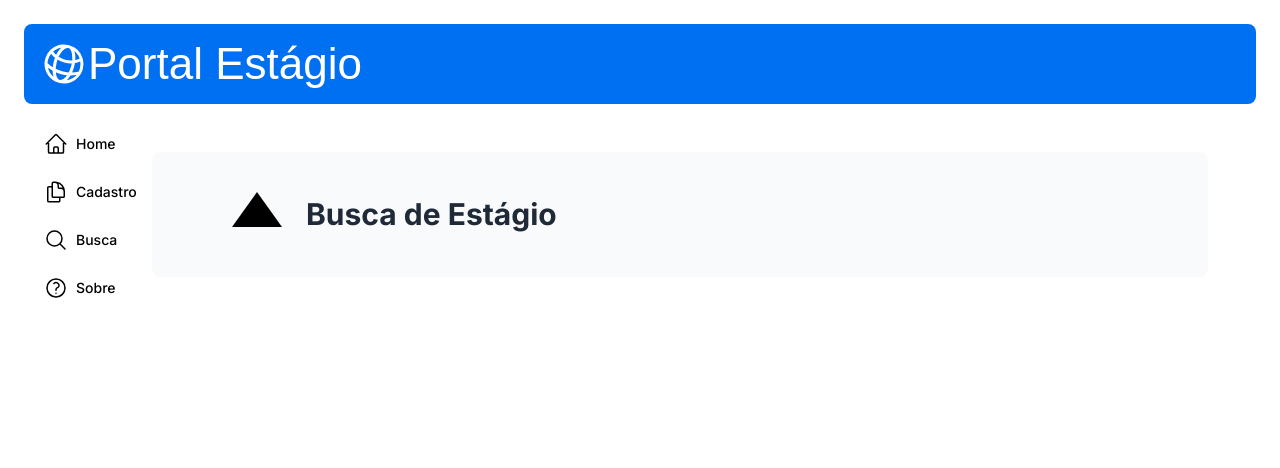
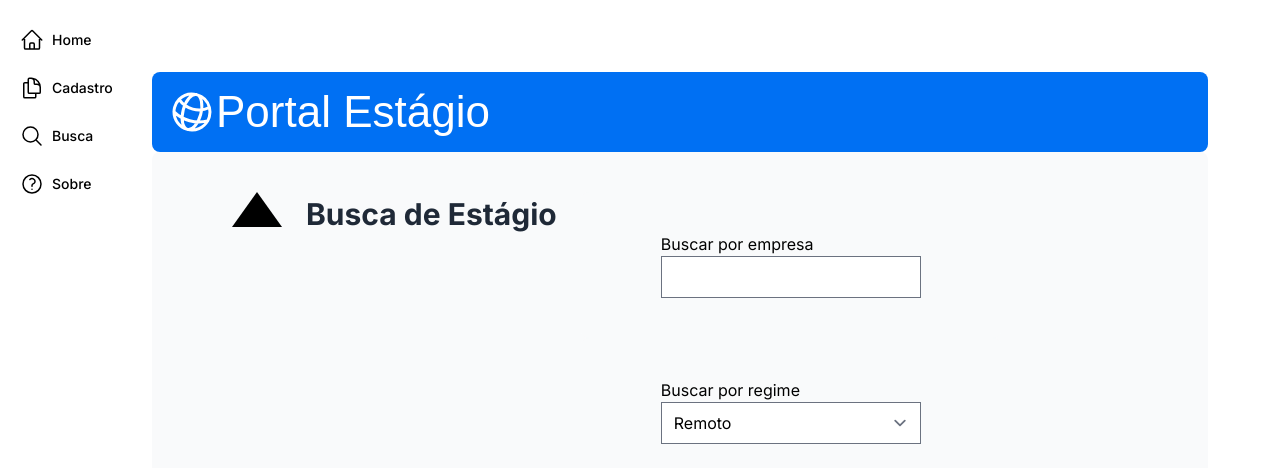
Before and after one commit to OsProgramadores/portalestagio, a Next.js app: page /busca in a window 1280 px wide. Shown: the top 468 px of the page. Built offline with nearby package versions, Linux system fonts and the light colour scheme; a web font is replaced by a local one.

Commit message:
Formulario Busca de Vagas (#49)
* Removendo menu da landing page

* criando formulario

* adicionando campo busca por regime

* adicionando novamente a tag <BuscaLayout> na page de cadastro

```diff
--- /dev/null
+++ b/app/busca/SearchForm.tsx
@@ -0,0 +1,23 @@
+
+export default function SearchForm() {
+    return (
+        <form>
+            <div className="flex flex-col gap-6 rounded-lg bg-gray-50 px-6 py-10 md:px-20">
+                <div className="flex flex-col">
+                    <label>Buscar por empresa</label>
+                    <input type="text" name="empresa" required />
+                </div>
+            </div>
+            <div className="flex flex-col gap-6 rounded-lg bg-gray-50 px-6 py-10 md:px-20">
+                <div className="flex flex-col">
+                    <label>Buscar por regime</label>
+                    <select name="ufs">
+                        <option value="remoto">Remoto</option>
+                        <option value="hibrido">Hibrido</option>
+                        <option value="presencial">Presencial</option>
+                    </select>
+                </div>
+            </div>
+        </form>
+    )
+}
--- /dev/null
+++ b/app/busca/layout.tsx
@@ -0,0 +1,15 @@
+import TopNav from '@/app/ui/cadastro/topnav';
+
+export default function BuscaLayout({
+    children,}: {
+        children: React.ReactNode
+    }) {
+        return (
+        <div className="flex h-screen flex-col md:flex-row md:overflow-hidden">
+            <div className="w-full flex-none md:w-20">
+              <TopNav />
+            </div>
+            <div className="flex-grow p-6 md:overflow-y-auto md:p-12">{children}</div>
+        </div>
+        )
+    }
--- a/app/busca/page.tsx
+++ b/app/busca/page.tsx
@@ -1,5 +1,5 @@
 import EstagioLogo from '@/app/ui/estagio-logo';
-import Layout from '../ui/layout';
+import SearchForm from './SearchForm';
 
 export default function Page() {
   return (
@@ -7,14 +7,15 @@ export default function Page() {
       <div className="flex h-20 shrink-0 items-end rounded-lg bg-blue-500 p-4 md:h-26">
         {<EstagioLogo />}
       </div>
-      <Layout>
+
         <div className="flex gap-6 rounded-lg bg-gray-50 px-6 py-10 md:px-20">
           <div className="h-0 w-0 border-b-[35px] border-l-[25px] border-r-[25px] border-b-black border-l-transparent border-r-transparent"/>
           <p className={`text-xl text-gray-800 md:text-3xl md:leading-normal`}>
             <strong>Busca de Estágio</strong>
           </p>
+          <SearchForm />
         </div>
-      </Layout>
+
     </main>
   );
 }
--- a/app/cadastro/page.tsx
+++ b/app/cadastro/page.tsx
@@ -1,7 +1,6 @@
 import dynamic from 'next/dynamic';
 import EstagioLogo from '@/app/ui/estagio-logo';
-import Layout from '../ui/layout';
-
+import BuscaLayout from '../busca/layout';
 const SubmitForm = dynamic(() => import('./SubmitForm'));
 
 export default function Page() {
@@ -10,7 +9,7 @@ export default function Page() {
       <div className="flex h-20 shrink-0 items-end rounded-lg bg-blue-500 p-4 md:h-26">
         {<EstagioLogo />}
       </div>
-      <Layout>
+      <BuscaLayout>
         <div className="flex gap-6 rounded-lg bg-gray-50 px-6 py-10 md:px-20">
           <div className="h-0 w-0 border-b-[35px] border-l-[25px] border-r-[25px] border-b-black border-l-transparent border-r-transparent"/>
           <p className={`text-xl text-gray-800 md:text-3xl md:leading-normal`}>
@@ -18,7 +17,7 @@ export default function Page() {
           </p>
         </div>
         <SubmitForm />
-      </Layout>
+      </BuscaLayout>
     </main>
   );
 }
--- a/app/page.tsx
+++ b/app/page.tsx
@@ -4,6 +4,7 @@ import { lusitana } from '@/app/ui/fonts';
 import Image from 'next/image';
 import EstagioLogo from '@/app/ui/estagio-logo';
 import Layout from './ui/layout';
+
 
 export default function Page() {
   return (
--- a/app/ui/layout.tsx
+++ b/app/ui/layout.tsx
@@ -1,11 +1,6 @@
-import TopNav from '@/app/ui/cadastro/topnav';
-
 export default function Layout({ children }: { children: React.ReactNode }) {
   return (
     <div className="flex h-screen flex-col md:flex-row md:overflow-hidden">
-      <div className="w-full flex-none md:w-20">
-        <TopNav />
-      </div>
       <div className="flex-grow p-6 md:overflow-y-auto md:p-12">{children}</div>
     </div>
   );
```
Also changed, not shown: 1 other file (tests, documents, lock files or other folders).
